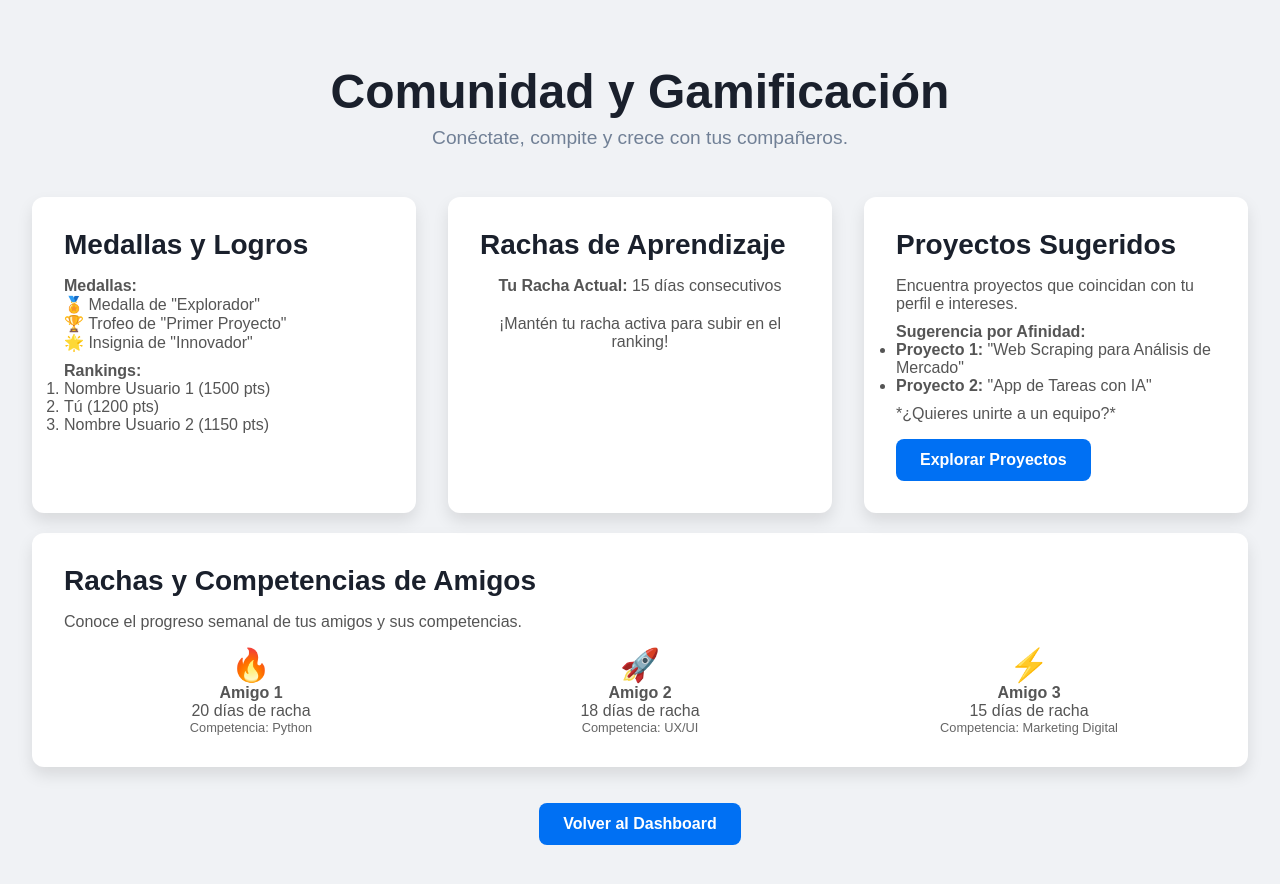
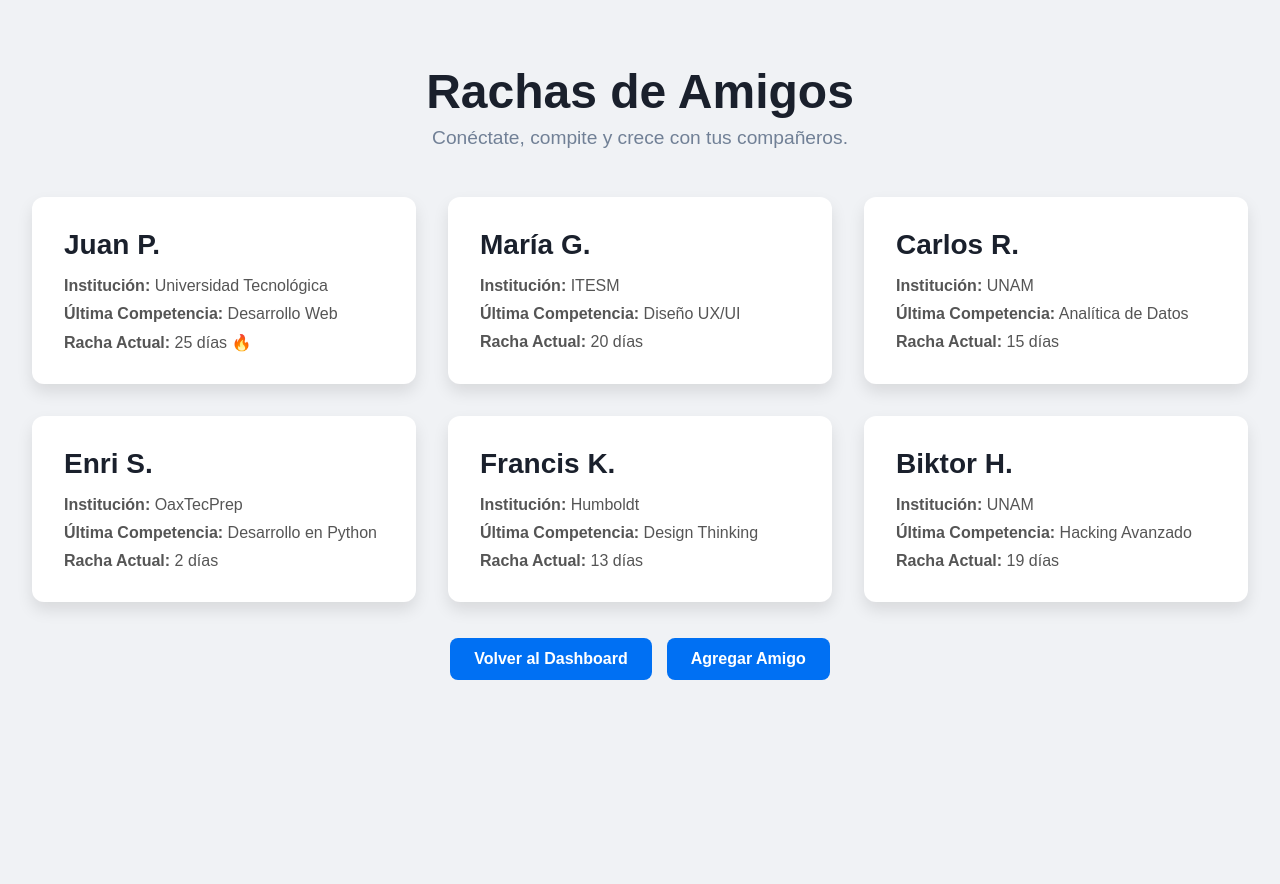
Before and after one commit to AyrtonSoler/hackathon-2025, a Next.js app in the folder frontend/menus/hackathon/: page /community in a window 1280 px wide. Shown: the top 884 px of the page. After the commit the page ends 800 px from the top, so only its background shows below. Built offline with nearby package versions, Linux system fonts and the light colour scheme.

Commit message:
Refactor CommunityPage to display friend cards with updated titles and details

```diff
--- a/frontend/menus/hackathon/app/community/page.tsx
+++ b/frontend/menus/hackathon/app/community/page.tsx
@@ -1,3 +1,4 @@
+
 import Link from 'next/link';
 import Image from 'next/image';
 
@@ -5,94 +6,74 @@ export default function CommunityPage() {
   return (
     <div className="dashboard-container">
       <header className="dashboard-header">
-        <h1 className="dashboard-title">Comunidad y Gamificación</h1>
+        <h1 className="dashboard-title">Rachas de Amigos</h1>
         <p className="dashboard-subtitle">Conéctate, compite y crece con tus compañeros.</p>
       </header>
 
-      {/* Grid de 3 columnas para Gamificación, Rachas y Proyectos */}
+      {/* Grid de 3 columnas para las tarjetas de amigos */}
       <div className="grid-layout" style={{ gridTemplateColumns: '1fr 1fr 1fr', marginTop: '20px' }}>
-
-        {/* Sección de Gamificación */}
+        {/* Tarjeta de Amigo 1 */}
         <section className="card">
-          <h2 className="card-title">Medallas y Logros</h2>
+          <h2 className="card-title">Juan P.</h2>
           <div className="card-content">
-            <p><strong>Medallas:</strong></p>
-            <ul style={{ listStyleType: 'none', paddingLeft: 0 }}>
-              <li>🏅 Medalla de "Explorador"</li>
-              <li>🏆 Trofeo de "Primer Proyecto"</li>
-              <li>🌟 Insignia de "Innovador"</li>
-            </ul>
-            <p style={{ marginTop: '10px' }}><strong>Rankings:</strong></p>
-            <ol>
-              <li>Nombre Usuario 1 (1500 pts)</li>
-              <li>Tú (1200 pts)</li>
-              <li>Nombre Usuario 2 (1150 pts)</li>
-            </ol>
+            <p><strong>Institución:</strong> Universidad Tecnológica</p>
+            <p style={{ marginTop: '10px' }}><strong>Última Competencia:</strong> Desarrollo Web</p>
+            <p style={{ marginTop: '10px' }}><strong>Racha Actual:</strong> 25 días 🔥</p>
           </div>
         </section>
-
-        {/* Sección de Rachas de Aprendizaje */}
+        {/* Tarjeta de Amigo 2 */}
         <section className="card">
-          <h2 className="card-title">Rachas de Aprendizaje</h2>
+          <h2 className="card-title">María G.</h2>
           <div className="card-content">
-            <p style={{ textAlign: 'center' }}><strong>Tu Racha Actual:</strong> 15 días consecutivos</p>
-            {/* Se elimina el grid de rachas de amigos de aquí */}
-            <p style={{ marginTop: '20px', textAlign: 'center' }}>¡Mantén tu racha activa para subir en el ranking!</p>
+            <p><strong>Institución:</strong> ITESM</p>
+            <p style={{ marginTop: '10px' }}><strong>Última Competencia:</strong> Diseño UX/UI</p>
+            <p style={{ marginTop: '10px' }}><strong>Racha Actual:</strong> 20 días</p>
           </div>
         </section>
-
-        {/* Sección de Proyectos Sugeridos */}
+        {/* Tarjeta de Amigo 3 */}
         <section className="card">
-          <h2 className="card-title">Proyectos Sugeridos</h2>
+          <h2 className="card-title">Carlos R.</h2>
           <div className="card-content">
-            <p>Encuentra proyectos que coincidan con tu perfil e intereses.</p>
-            <p style={{ marginTop: '10px' }}><strong>Sugerencia por Afinidad:</strong></p>
-            <ul>
-              <li><strong>Proyecto 1:</strong> "Web Scraping para Análisis de Mercado"</li>
-              <li><strong>Proyecto 2:</strong> "App de Tareas con IA"</li>
-            </ul>
-            <p style={{ marginTop: '10px' }}>*¿Quieres unirte a un equipo?*</p>
-            <Link href="/proyectos" className="link-button">
-              Explorar Proyectos
-            </Link>
+            <p><strong>Institución:</strong> UNAM</p>
+            <p style={{ marginTop: '10px' }}><strong>Última Competencia:</strong> Analítica de Datos</p>
+            <p style={{ marginTop: '10px' }}><strong>Racha Actual:</strong> 15 días</p>
           </div>
         </section>
-
+        {/* Tarjeta de Amigo 4 */}
+        <section className="card">
+          <h2 className="card-title">Enri S.</h2>
+          <div className="card-content">
+            <p><strong>Institución:</strong> OaxTecPrep</p>
+            <p style={{ marginTop: '10px' }}><strong>Última Competencia:</strong> Desarrollo en Python</p>
+            <p style={{ marginTop: '10px' }}><strong>Racha Actual:</strong> 2 días</p>
+          </div>
+        </section>
+        {/* Tarjeta de Amigo 5 */}
+        <section className="card">
+          <h2 className="card-title">Francis K.</h2>
+          <div className="card-content">
+            <p><strong>Institución:</strong> Humboldt</p>
+            <p style={{ marginTop: '10px' }}><strong>Última Competencia:</strong> Design Thinking</p>
+            <p style={{ marginTop: '10px' }}><strong>Racha Actual:</strong> 13 días</p>
+          </div>
+        </section>
+        {/* Tarjeta de Amigo 6 */}
+        <section className="card">
+          <h2 className="card-title">Biktor H.</h2>
+          <div className="card-content">
+            <p><strong>Institución:</strong> UNAM</p>
+            <p style={{ marginTop: '10px' }}><strong>Última Competencia:</strong> Hacking Avanzado</p>
+            <p style={{ marginTop: '10px' }}><strong>Racha Actual:</strong> 19 días</p>
+          </div>
+        </section>
       </div>
-
-      {/* Nueva tarjeta de ancho completo con rachas y competencias de amigos */}
-      <section className="card full-width" style={{ marginTop: '20px' }}>
-        <h2 className="card-title">Rachas y Competencias de Amigos</h2>
-        <div className="card-content">
-          <p style={{ marginBottom: '15px' }}>Conoce el progreso semanal de tus amigos y sus competencias.</p>
-
-          {/* Contenedor de las 3 columnas para las rachas de amigos */}
-          <div style={{ display: 'grid', gridTemplateColumns: 'repeat(3, 1fr)', gap: '15px' }}>
-            <div style={{ textAlign: 'center' }}>
-              <span style={{ fontSize: '2em' }}>🔥</span>
-              <p><strong>Amigo 1</strong></p>
-              <p>20 días de racha</p>
-              <p style={{ fontSize: '0.8em', color: '#666' }}>Competencia: Python</p>
-            </div>
-            <div style={{ textAlign: 'center' }}>
-              <span style={{ fontSize: '2em' }}>🚀</span>
-              <p><strong>Amigo 2</strong></p>
-              <p>18 días de racha</p>
-              <p style={{ fontSize: '0.8em', color: '#666' }}>Competencia: UX/UI</p>
-            </div>
-            <div style={{ textAlign: 'center' }}>
-              <span style={{ fontSize: '2em' }}>⚡️</span>
-              <p><strong>Amigo 3</strong></p>
-              <p>15 días de racha</p>
-              <p style={{ fontSize: '0.8em', color: '#666' }}>Competencia: Marketing Digital</p>
-            </div>
-          </div>
-        </div>
-      </section>
-
-      <div style={{ marginTop: '20px', textAlign: 'center' }}>
+      {/* Botones de navegación */}
+      <div style={{ marginTop: '20px', textAlign: 'center', display: 'flex', justifyContent: 'center', gap: '15px' }}>
         <Link href="/" className="link-button">
           Volver al Dashboard
+        </Link>
+        <Link href="/agregar-amigo" className="link-button">
+          Agregar Amigo
         </Link>
       </div>
     </div>
```
